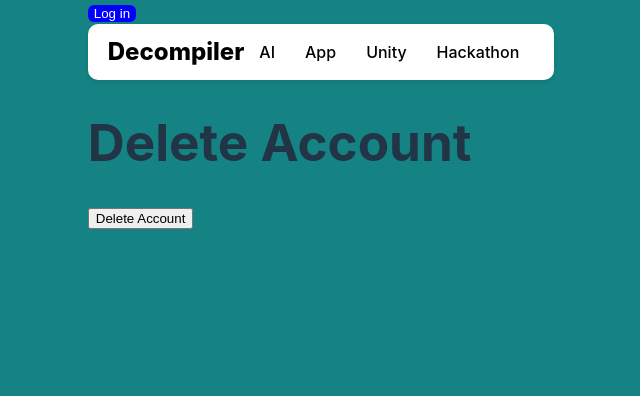
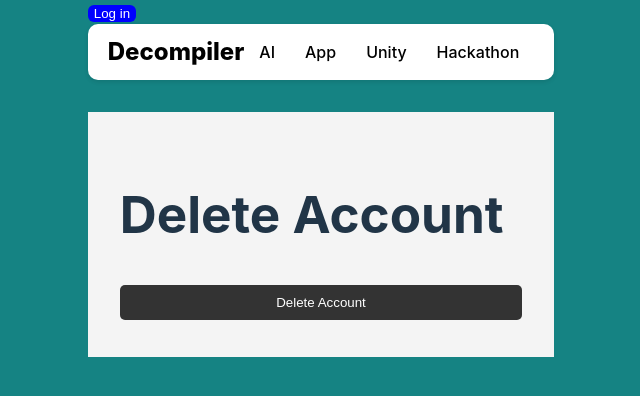
Before and after one commit to choisol0729/CSE316_Project, a React (Vite) app: page /deletePage in a window 1280 px wide. Shown: the top 396 px of the page, without its empty margins (319-959 px from the left). Built offline with nearby package versions, Linux system fonts and the light colour scheme.

Commit message:
deletePage css changed

```diff
--- a/src/component/Delete.tsx
+++ b/src/component/Delete.tsx
@@ -2,7 +2,7 @@ import React, { useState, useEffect } from 'react';
 import { Link, useNavigate } from "react-router-dom";
 import Header from './Header/Header';
 import axios from 'axios';
-
+import "../App.css";
 export default function Delete(){
 
     const acc = sessionStorage.getItem('userId')
@@ -25,10 +25,14 @@ export default function Delete(){
 		<>
 
 		<Header/>
-		    <h1>Delete Account</h1>
-            <form onSubmit={submit}>
-                <input type="submit" value="Delete Account" />
-            </form>
+
+            <section className='container'>
+
+                <form id="my-form" onSubmit={submit}>
+                    <h1>Delete Account</h1>
+                    <input className="btn" type="submit" value="Delete Account" />
+                </form>
+            </section>
 		</>
     );
 }
```
